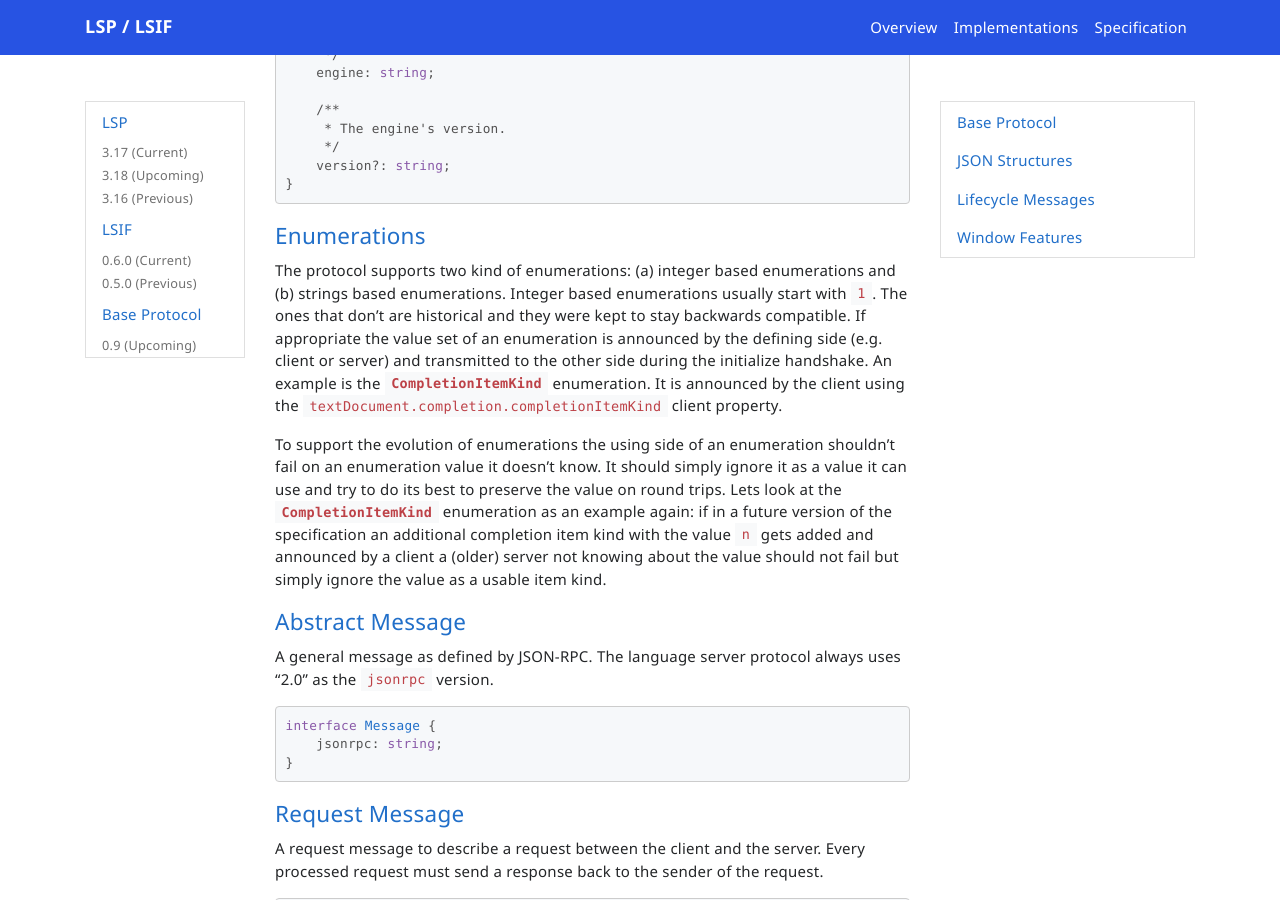
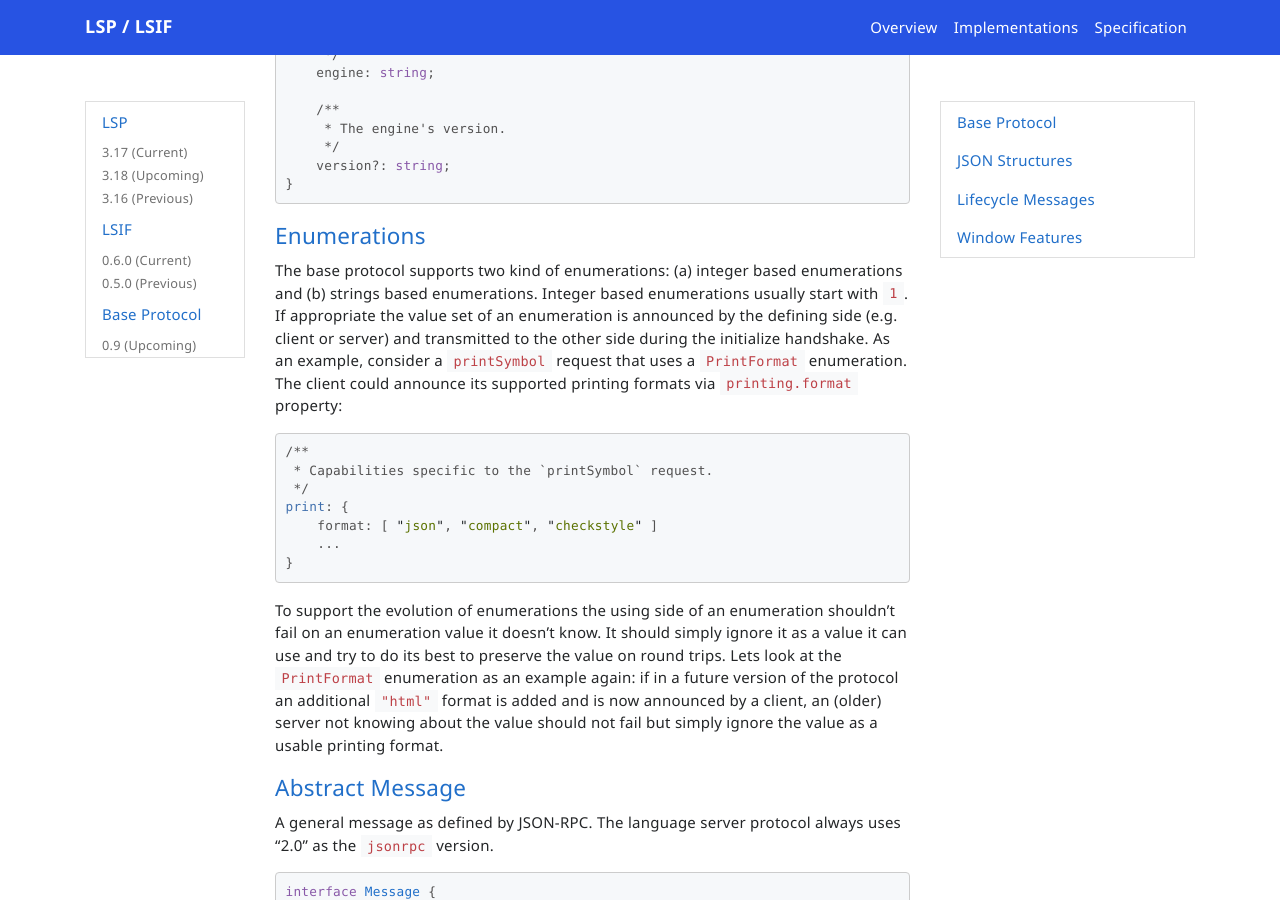
Before and after one commit to microsoft/language-server-protocol, a Jekyll site: the page built from _specifications/base/0.9/specification.md, in a window 1280 px wide and 900 px high, scrolled down 5624 px. Built offline with Jekyll 4.4.1, drawn with Linux system fonts in a browser that asks for light colours; nearby versions of some CDN libraries; emoji names are drawn with the system emoji font; comment, search, counter and statistics services are not loaded.

Commit message:
Change enumeration example

````diff
--- a/_specifications/base/0.9/specification.md
+++ b/_specifications/base/0.9/specification.md
@@ -211,7 +211,21 @@ export interface RegularExpressionsClientCapabilities {
 }
 ```
 
-{% include types/enumerations.md %}
+#### <a href="#enumerations" name="enumerations" class="anchor"> Enumerations </a>
+
+The base protocol supports two kind of enumerations: (a) integer based enumerations and (b) strings based enumerations. Integer based enumerations usually start with `1`. If appropriate the value set of an enumeration is announced by the defining side (e.g. client or server) and transmitted to the other side during the initialize handshake.
+As an example, consider a `printSymbol` request that uses a `PrintFormat` enumeration. The client could announce its supported printing formats via `printing.format` property:
+```typescript
+/**
+ * Capabilities specific to the `printSymbol` request.
+ */
+print: {
+    format: [ "json", "compact", "checkstyle" ]
+    ...
+}
+```
+
+To support the evolution of enumerations the using side of an enumeration shouldn't fail on an enumeration value it doesn't know. It should simply ignore it as a value it can use and try to do its best to preserve the value on round trips. Lets look at the `PrintFormat` enumeration as an example again: if in a future version of the protocol an additional `"html"` format is added and is now announced by a client, an (older) server not knowing about the value should not fail but simply ignore the value as a usable printing format.
 
 #### <a href="#abstractMessage" name="abstractMessage" class="anchor"> Abstract Message </a>
 
````
